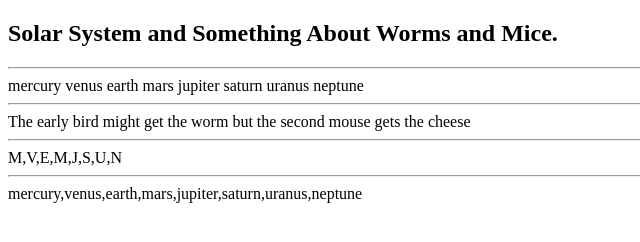
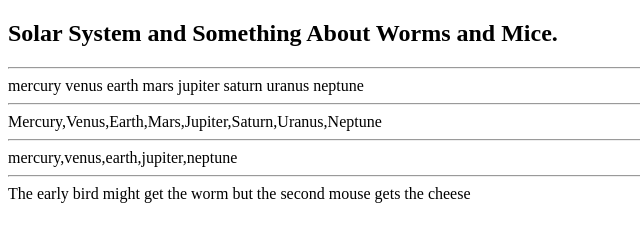
Before and after one commit to joeybiotti/C19-solar-system, a plain HTML site: page index.html in a window 1280 px wide. Shown: the whole page, without its empty margins (0-640 px from the left). Drawn offline with Linux system fonts and the light colour scheme.

Commit message:
finished

```diff
--- a/array-methods.js
+++ b/array-methods.js
@@ -17,21 +17,26 @@ planets.forEach(function(planetsList){
 var capPlanetDiv = document.getElementById("capital-planets");
 
 capPlanets = planets.map(function(capital){
-	return capital.charAt(0).toUpperCase().replace();
-})
-	capPlanetDiv.innerHTML += " " + capPlanets;
+	return capital.charAt(0).toUpperCase() + capital.slice(1);
+});
+
+	capPlanetDiv.innerHTML = capPlanets;
 	console.log("capitalized", capPlanets);
-
 
 // Use the filter method to create a new array that contains planets with the letter 'e'
 
-var filteredPlanets = document.getElementById("filtered-planets");
+var filPlanetDiv = document.getElementById("filtered-planets");
 
-filPlanets = planets.filter(function(remove){
-	return remove.indexOf();
-})
-	filteredPlanets.innerHTML += " " + filPlanets;
-	console.log("removed", filPlanets);
+filPlanets =  planets.filter(function(filtered){
+	for (var i = 0; i < filtered.length; i++) {
+		if(filtered.charAt(i).toUpperCase() === "E"){
+			return filtered;
+		}
+	}
+});
+
+	filPlanetDiv.innerHTML = filPlanets;
+	console.log("filtered", filPlanets);
 
 
 // Use the reduce method to create a sentence from the words in the following array
--- a/index.html
+++ b/index.html
@@ -14,16 +14,16 @@
 
 <hr>
 
-	<div id="word-div"></div>
-
-<hr>
-
 	<div id="capital-planets"></div>
 
 <hr>
 
 	<div id="filtered-planets"></div>
 
+<hr>
+
+	<div id="word-div"></div>
+
 <script type="text/javascript" src="array-methods.js"></script>
 </body>
 </html>
```
